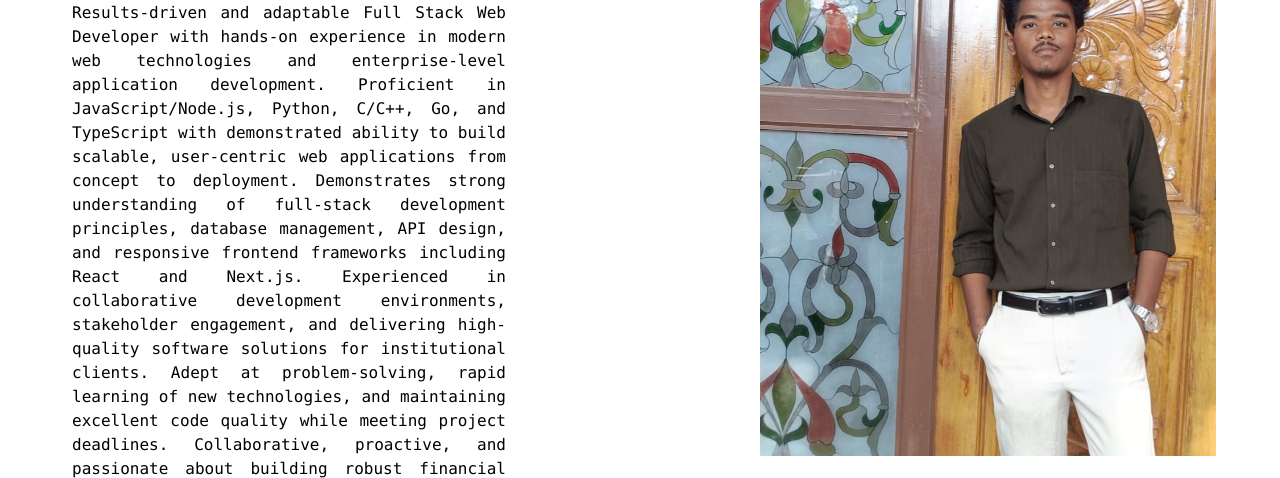
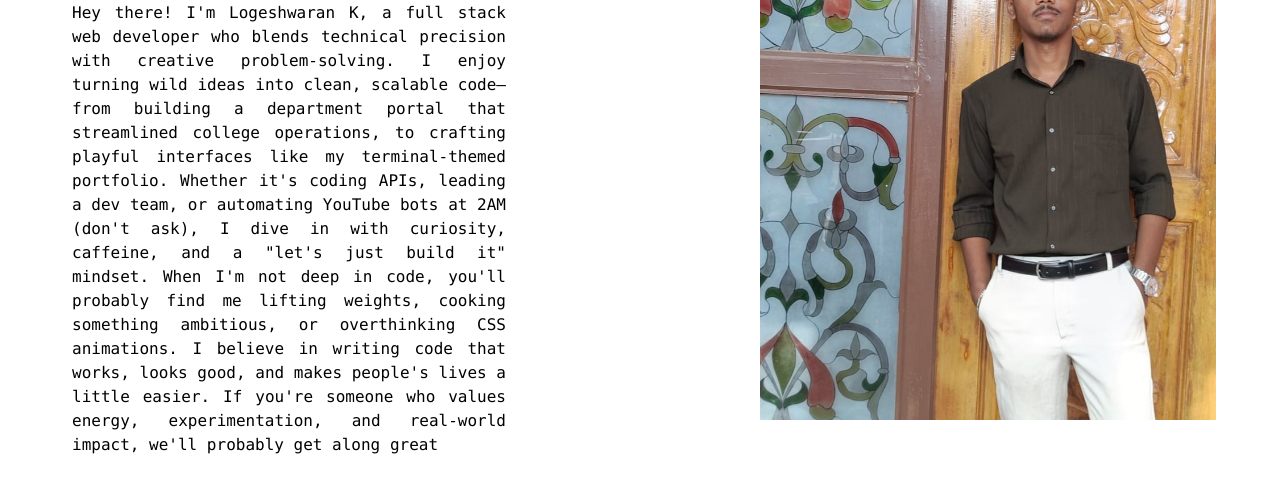
Before and after one commit to K-logeshwaran/logeshwarank.github.io, a website: page index.html in a window 1280 px wide. Shown: the part 342-820 px from the top of the page. Drawn offline with nearby package versions, Linux system fonts and the light colour scheme; files whose address does not match are found by name.

Commit message:
intro update

```diff
--- a/index.html
+++ b/index.html
@@ -12,7 +12,8 @@
     <title>Logeshwaran K - Software Developer Portfolio</title>
     <meta name="description"
         content="Portfolio of Logeshwaran K, a software developer specializing in JavaScript, Node.js, Python, Go, TypeScript, and C/C++. View projects, skills, and contact details.">
-    <meta name="keywords" content="Logeshwaran, Logeshwaran K, Logeshwaran Kumar, Logeshwaran portfolio, Software Developer, Tamil Nadu, India, Junior Developer, Full Stack Developer, Frontend Developer, Backend Developer, Web Application Developer, Software Engineer, JavaScript, Node.js, Python, Go, TypeScript, C++, HTML5, CSS3, React.js, Express.js, API Developer, GitHub Projects, Open Source, Project Management, Collaboration, Computer Science Graduate, Tech Enthusiast, Personal Website, Contact Logeshwaran">
+    <meta name="keywords"
+        content="Logeshwaran, Logeshwaran K, Logeshwaran Kumar, Logeshwaran portfolio, Software Developer, Tamil Nadu, India, Junior Developer, Full Stack Developer, Frontend Developer, Backend Developer, Web Application Developer, Software Engineer, JavaScript, Node.js, Python, Go, TypeScript, C++, HTML5, CSS3, React.js, Express.js, API Developer, GitHub Projects, Open Source, Project Management, Collaboration, Computer Science Graduate, Tech Enthusiast, Personal Website, Contact Logeshwaran">
     <meta name="author" content="Logeshwaran K" />
     <meta name="viewport" content="width=device-width, initial-scale=1.0" />
     <!-- Add Open Graph Tags for better sharing on social media -->
@@ -21,7 +22,8 @@
         content="Portfolio of Logeshwaran K, a software developer based in Tamil Nadu, India." />
     <meta property="og:type" content="website" />
     <meta property="og:url" content="https://k-logeshwaran.github.io/logeshwarank.github.io/" />
-    <meta property="og:image" content="https://raw.githubusercontent.com/K-logeshwaran/logeshwarank.github.io/refs/heads/main/og_pic.png" />
+    <meta property="og:image"
+        content="https://raw.githubusercontent.com/K-logeshwaran/logeshwarank.github.io/refs/heads/main/og_pic.png" />
 
     <!-- <link rel="stylesheet" href="../../tailwind-css/tailwind-runtime.css" /> -->
     <!-- <link rel="stylesheet" href="./css/tailwind-build.css" /> -->
@@ -84,23 +86,19 @@
                         Junior.Software Developer</span>
                 </div>
                 <div class="reveal-hero-text tw-mt-2 tw-max-w-[450px] tw-p-2 tw-text-justify max-lg:tw-max-w-full">
-                    Results-driven and adaptable Full Stack Web Developer with hands-on experience in modern web
-                    technologies and
-                    enterprise-level application development. Proficient in JavaScript/Node.js, Python, C/C++, Go, and
-                    TypeScript with
-                    demonstrated ability to build scalable, user-centric web applications from concept to deployment.
-                    Demonstrates strong
-                    understanding of full-stack development principles, database management, API design, and responsive
-                    frontend
-                    frameworks including React and Next.js. Experienced in collaborative development environments,
-                    stakeholder
-                    engagement, and delivering high-quality software solutions for institutional clients. Adept at
-                    problem-solving, rapid
-                    learning of new technologies, and maintaining excellent code quality while meeting project
-                    deadlines. Collaborative,
-                    proactive, and passionate about building robust financial technology solutions that drive business
-                    value in fast-paced
-                    enterprise environments.
+                    Hey there! I'm Logeshwaran K, a full stack web developer who blends technical precision with
+                    creative problem-solving. I enjoy turning wild ideas into clean, scalable code—from building a
+                    department portal that streamlined college operations, to crafting playful interfaces like my
+                    terminal-themed portfolio.
+
+                    Whether it's coding APIs, leading a dev team, or automating YouTube bots at 2AM (don't ask), I dive
+                    in with curiosity, caffeine, and a "let's just build it" mindset.
+                    When I'm not deep in code, you'll probably find me lifting weights, cooking something ambitious, or
+                    overthinking CSS animations. I believe in writing code that works, looks good, and makes people's
+                    lives a little easier.
+
+                    If you're someone who values energy, experimentation, and real-world impact, we'll probably get
+                    along great
                 </div>
 
                 <div class="reveal-hero-text tw-mt-4 tw-flex tw-place-items-center tw-gap-4 tw-overflow-hidden tw-p-2">
```
